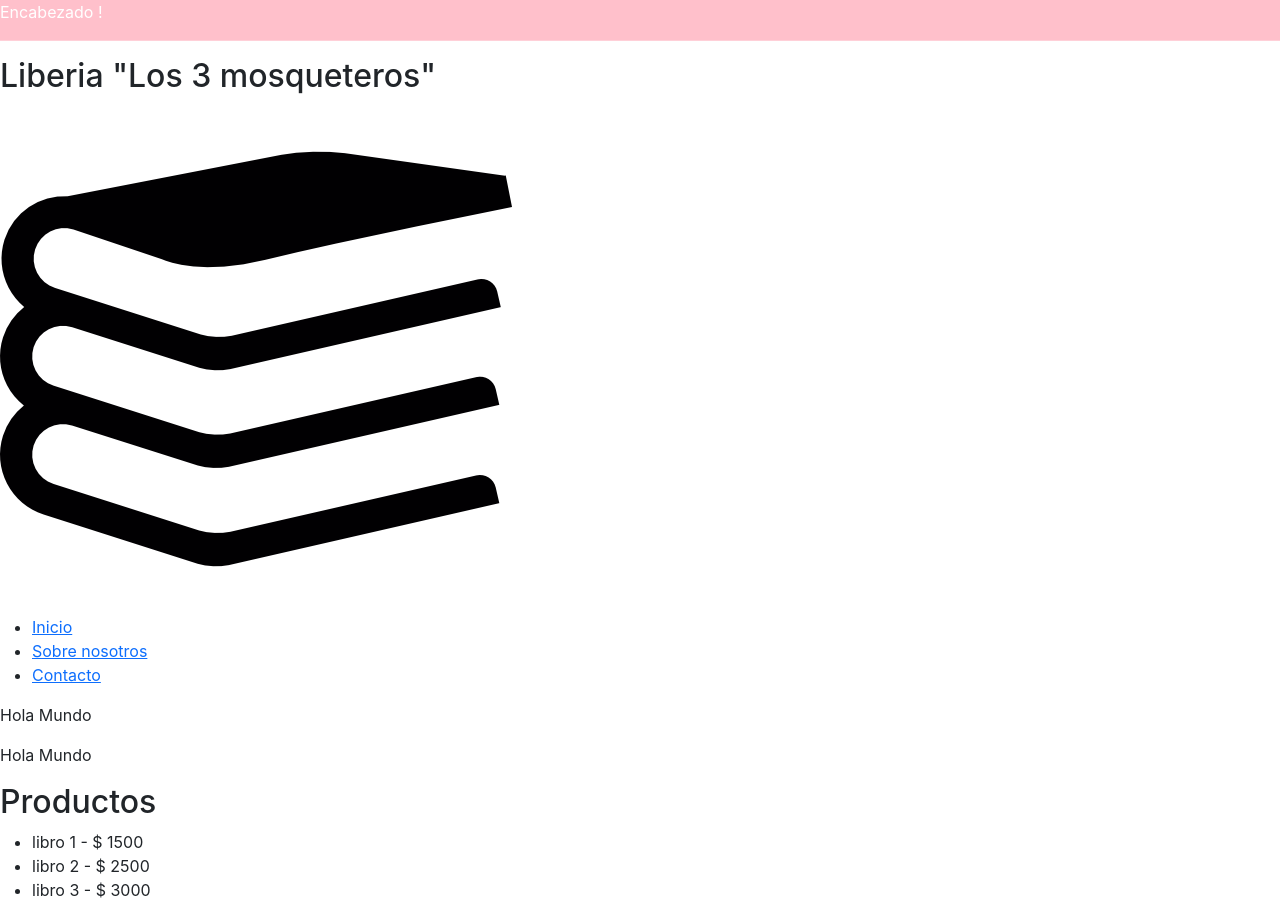
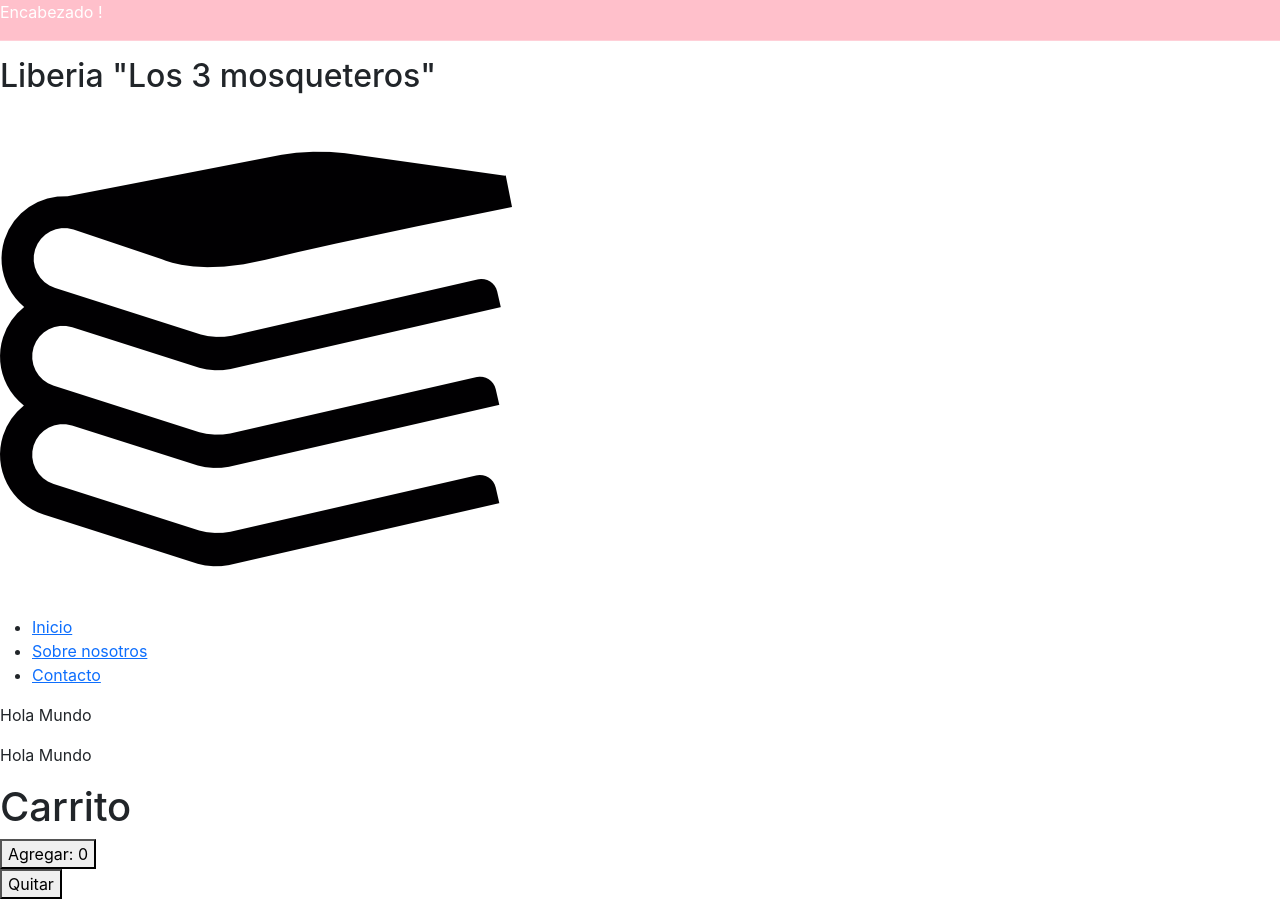
Before and after one commit to agusraschia/myapplibreria-Raschia, a React app: page / in a window 1280 px wide. Shown: the top 903 px of the page. Built offline with nearby package versions, Linux system fonts and the light colour scheme.

Commit message:
commit de carrito

```diff
--- a/src/App.js
+++ b/src/App.js
@@ -5,6 +5,7 @@ import Header from './components/Header';
 import Footer from './components/Footer';
 import Navbar from './components/Navbar';
 import ItemListContainer from './components/ItemListContainer';
+import CarroSuma from './components/itemCount';
 
 function App() {
   console.log(Array.from(new Set([1, 2, 3, 3, 2])));
@@ -26,6 +27,7 @@ function App() {
         <Header />
         <Navbar />
         <ItemListContainer />
+        <CarroSuma />
 
         <h2> Productos </h2>
         <ul>
--- /dev/null
+++ b/src/components/itemCount.jsx
@@ -0,0 +1,39 @@
+import React,  {useState} from "react";
+
+const CarroSuma = () => {
+    const [stock, setStock] = useState("Agregar al carrito");
+    const [clicks, setClicks] = useState(0);
+
+    return (
+        <div >
+            <h1> Carrito</h1>
+
+        <div onClick={() => {
+            setClicks (clicks + 1);
+
+
+
+        }} >
+            <button> Agregar: {clicks} </button>
+
+
+            </div>
+
+            <div onClick={() => {
+            setClicks (clicks - 1);
+
+
+
+        }} >
+            <button> Quitar </button>
+
+
+            </div>
+
+        </div>
+    )
+
+
+}
+
+export default CarroSuma;
```
